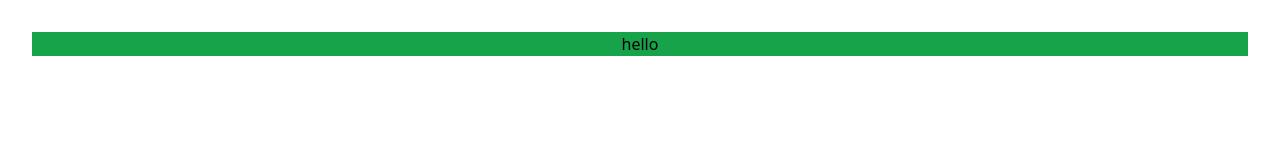
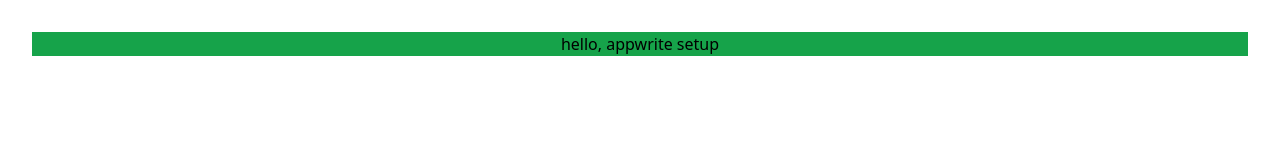
Before and after one commit to Avisek17/ProBlog, a React (Vite) app: page / in a window 1280 px wide. Shown: the top 160 px of the page. Built offline with nearby package versions, Linux system fonts and the light colour scheme.

Commit message:
appwrite setup

```diff
--- a/src/App.jsx
+++ b/src/App.jsx
@@ -5,7 +5,7 @@
 
   return (
     <>
-      <h1 className='bg-green-600'>hello</h1>
+      <h1 className='bg-green-600'>hello, appwrite setup</h1>
 
     </>
   )
```
